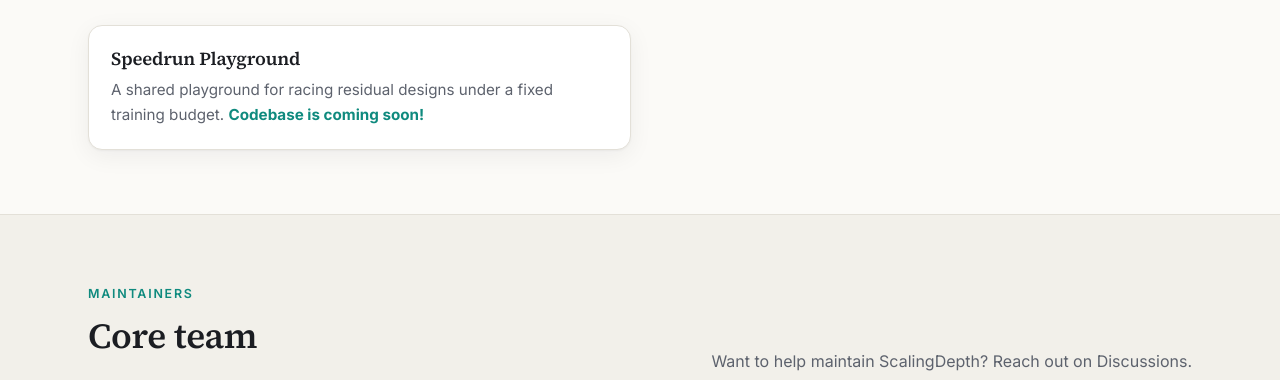
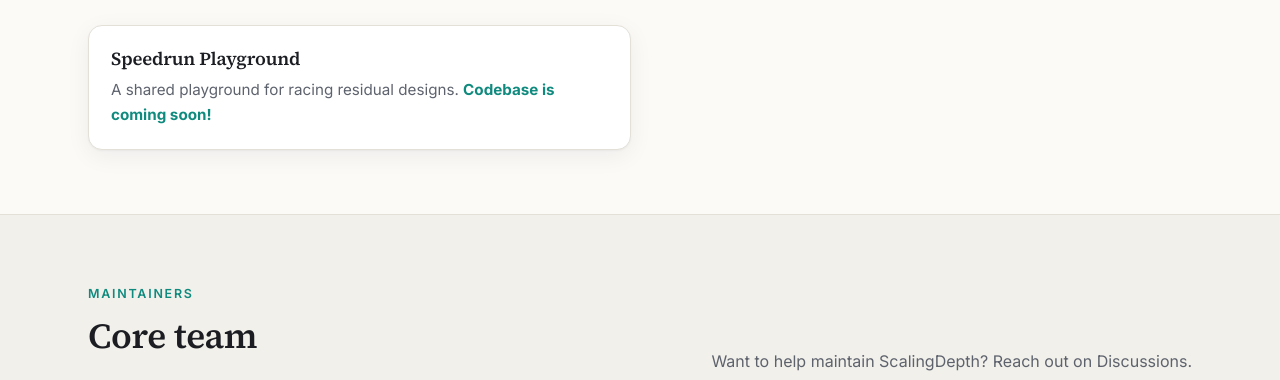
Before and after one commit to jianke0604/ScalingDepth, a plain HTML site: page pages/community.html in a window 1280 px wide. Shown: the part 1286-1666 px from the top of the page. Drawn offline with nearby package versions, Linux system fonts and the light colour scheme.

Commit message:
Community: shorten Speedrun Playground blurb
Co-Authored-By: Claude Opus 5.5 <noreply@anthropic.com>

```diff
--- a/pages/community.html
+++ b/pages/community.html
@@ -72,7 +72,7 @@
   <div class="container">
     <div class="section-head"><div><span class="eyebrow">Roadmap</span><h2>What we're building next</h2></div></div>
     <div class="grid g2">
-      <div class="card"><h3>Speedrun Playground</h3><p>A shared playground for racing residual designs under a fixed training budget. <b style="color:var(--accent-2)">Codebase is coming soon!</b></p></div>
+      <div class="card"><h3>Speedrun Playground</h3><p>A shared playground for racing residual designs. <b style="color:var(--accent-2)">Codebase is coming soon!</b></p></div>
     </div>
   </div>
 </section>
```
